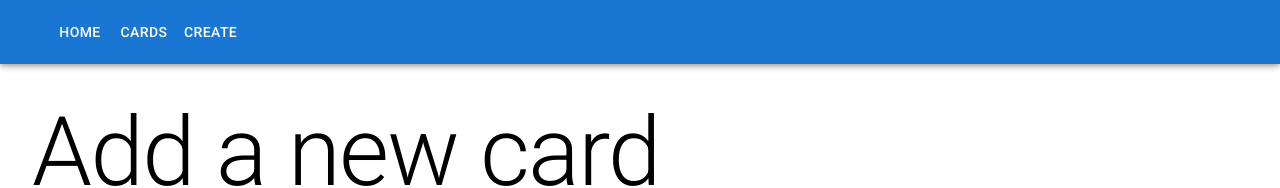
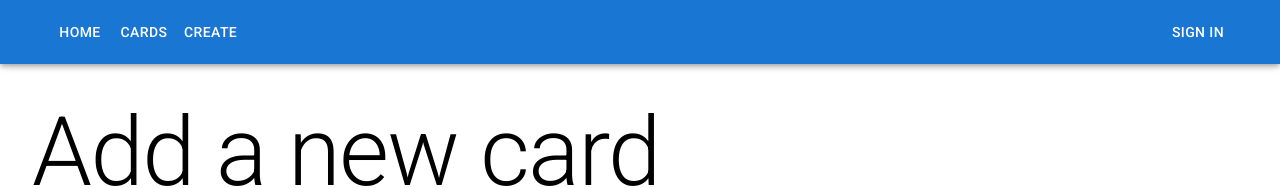
Before and after one commit to alexclaes/nf-nextjs-lean-coffee-app, a Next.js app: page /create in a window 1280 px wide. Shown: the top 188 px of the page. Built offline with nearby package versions, Linux system fonts and the light colour scheme; no server answers.

Commit message:
Add next-auth

```diff
--- a/package.json
+++ b/package.json
@@ -14,6 +14,7 @@
     "@mui/material": "^5.6.2",
     "nanoid": "^3.3.3",
     "next": "12.1.5",
+    "next-auth": "^4.3.3",
     "react": "18.0.0",
     "react-dom": "18.0.0",
     "swr": "^1.3.0"
--- a/pages/_app.js
+++ b/pages/_app.js
@@ -1,12 +1,13 @@
-//import '../styles/globals.css'
-import Head from "next/head";
+import { SessionProvider } from "next-auth/react";
 import Layout from "../src/components/Layout";
 
-function MyApp({ Component, pageProps }) {
+function MyApp({ Component, pageProps: { session, ...pageProps } }) {
   return (
-    <Layout>
-      <Component {...pageProps} />
-    </Layout>
+    <SessionProvider session={session}>
+      <Layout>
+        <Component {...pageProps} />
+      </Layout>
+    </SessionProvider>
   );
 }
 
--- a/pages/create.js
+++ b/pages/create.js
@@ -1,12 +1,23 @@
 import { useRouter } from "next/router";
-import { useState } from "react";
+import { useEffect, useState } from "react";
+import { useSession } from "next-auth/react";
 import { Button, Grid, TextField, Typography } from "@mui/material";
 
 export default function Create() {
+  const { data: session } = useSession();
+
   const [nameValue, setNameValue] = useState("");
   const [contentValue, setContentValue] = useState("");
+  const [nameInputDisabled, setNameInputDisabled] = useState(false);
 
   const router = useRouter();
+
+  useEffect(() => {
+    if (session && !nameValue) {
+      setNameValue(session.user?.name);
+      setNameInputDisabled(true);
+    }
+  }, [session, nameValue]);
 
   async function onFormSubmit(event) {
     event.preventDefault();
@@ -51,6 +62,7 @@ export default function Create() {
             onChange={(event) => {
               setNameValue(event.target.value);
             }}
+            disabled={nameInputDisabled}
           />
         </Grid>
         <Grid item xs={12}>
--- /dev/null
+++ b/src/components/AccountButton.js
@@ -0,0 +1,24 @@
+import { Button, Typography } from "@mui/material";
+import { useSession, signIn, signOut } from "next-auth/react";
+
+export default function AccountButton() {
+  const { data: session } = useSession();
+
+  if (session) {
+    return (
+      <>
+        <Typography sx={{ color: "white" }}>
+          Hello {session.user.name}
+        </Typography>
+        <Button sx={{ color: "white" }} onClick={() => signOut()}>
+          Sign out
+        </Button>
+      </>
+    );
+  }
+  return (
+    <Button sx={{ color: "white" }} onClick={() => signIn()}>
+      Sign in
+    </Button>
+  );
+}
--- a/src/components/Header.js
+++ b/src/components/Header.js
@@ -8,11 +8,16 @@ import {
   Toolbar,
   Typography,
 } from "@mui/material";
+import AccountButton from "./AccountButton";
+import { Box } from "@mui/system";
 
 export default function Header() {
   return (
     <AppBar color="primary">
-      <Container maxWidth="xl">
+      <Container
+        maxWidth="xl"
+        sx={{ display: "flex", justifyContent: "space-between" }}
+      >
         <Toolbar>
           <Link href="/" passHref>
             <Button sx={{ color: "white" }} component="a">
@@ -30,6 +35,9 @@ export default function Header() {
             </Button>
           </Link>
         </Toolbar>
+        <Toolbar>
+          <AccountButton />
+        </Toolbar>
       </Container>
     </AppBar>
   );
```
Also changed, not shown: pages/api/auth/[...nextauth].js (added, +11 -0 lines), 1 other file (tests, documents, lock files or other folders).
